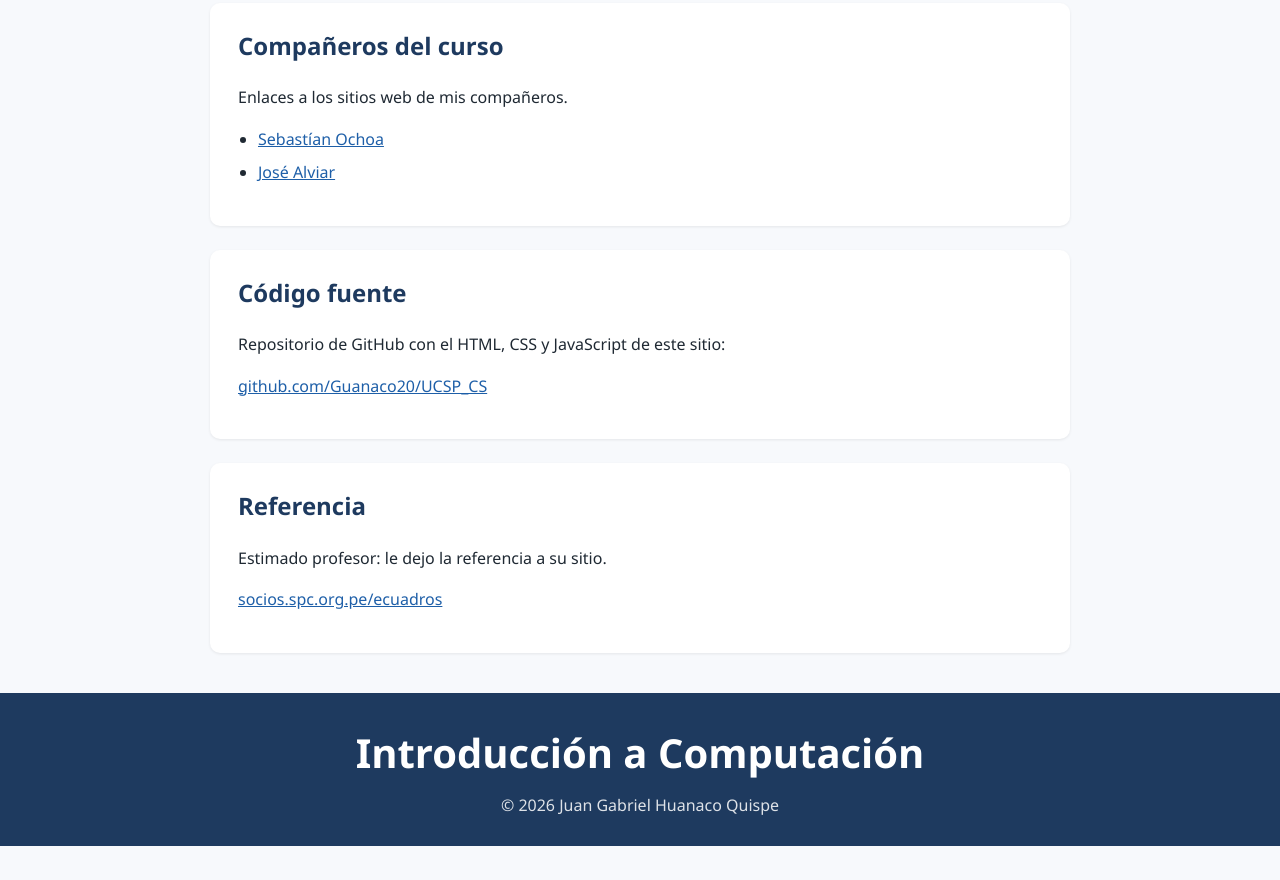
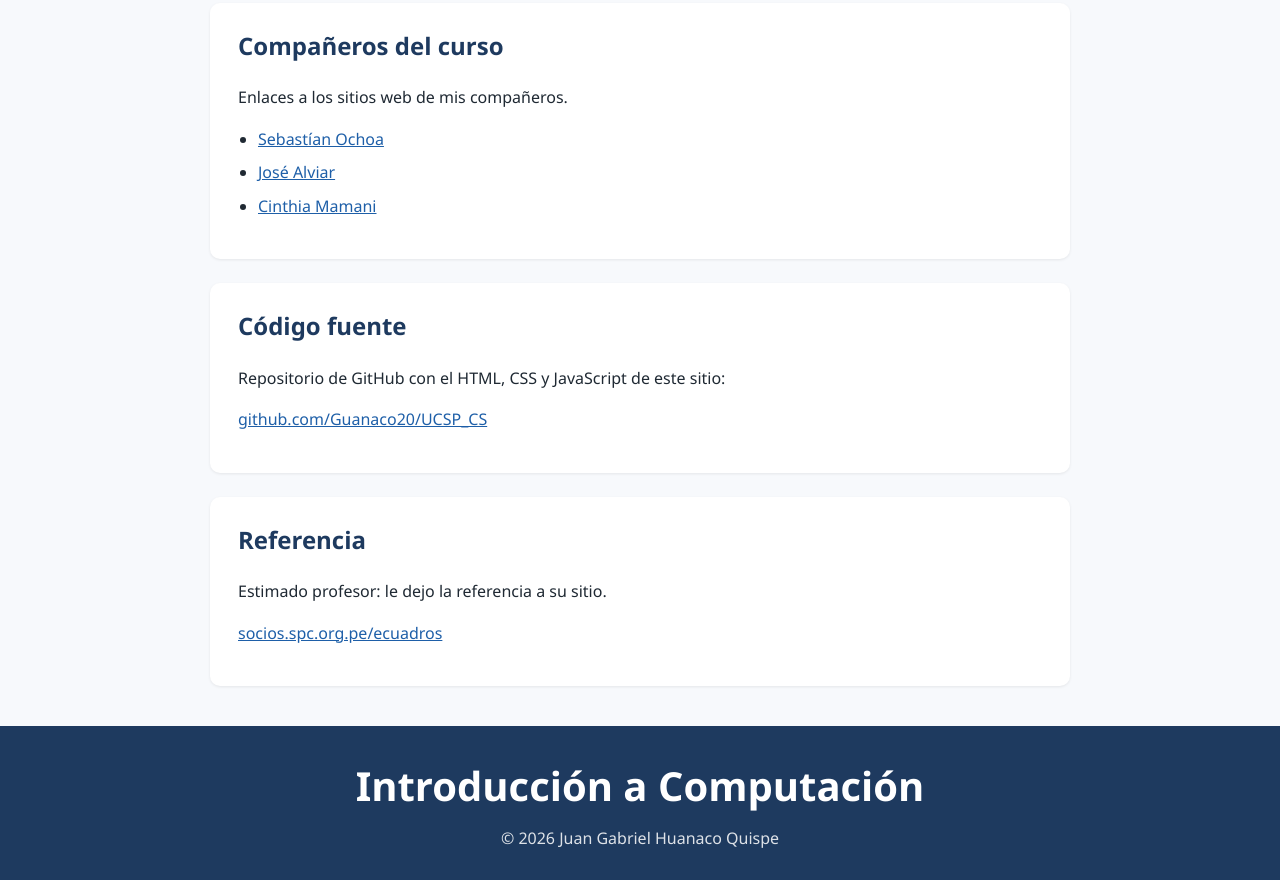
Before and after one commit to Guanaco20/UCSP_CS, a plain HTML site: page index.html in a window 1280 px wide. Shown: the part 2025-2905 px from the top of the page. Before the commit the page ends 2871 px from the top, so only its background shows below. Drawn offline with Linux system fonts and the light colour scheme.

Commit message:
Update index.html

```diff
--- a/index.html
+++ b/index.html
@@ -138,6 +138,7 @@
         <!-- <li><a href="https://usuario.github.io/repositorio/">Nombre Apellido</a></li> -->
         <li><a href="https://sebasochoa.github.io/">Sebastían Ochoa</a></li>
         <li><a href="https://josealviar-acc.github.io/">José Alviar</a></li>
+        <li><a href="https://cinthia-tech609.github.io/">Cinthia Mamani</a></li>
       </ul>
     </section>
 
```
